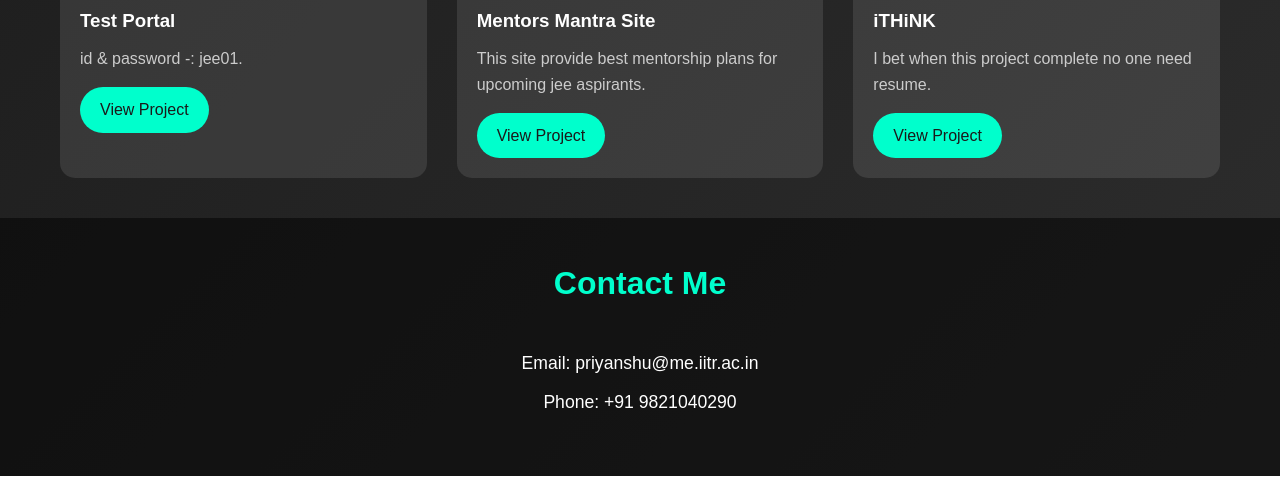
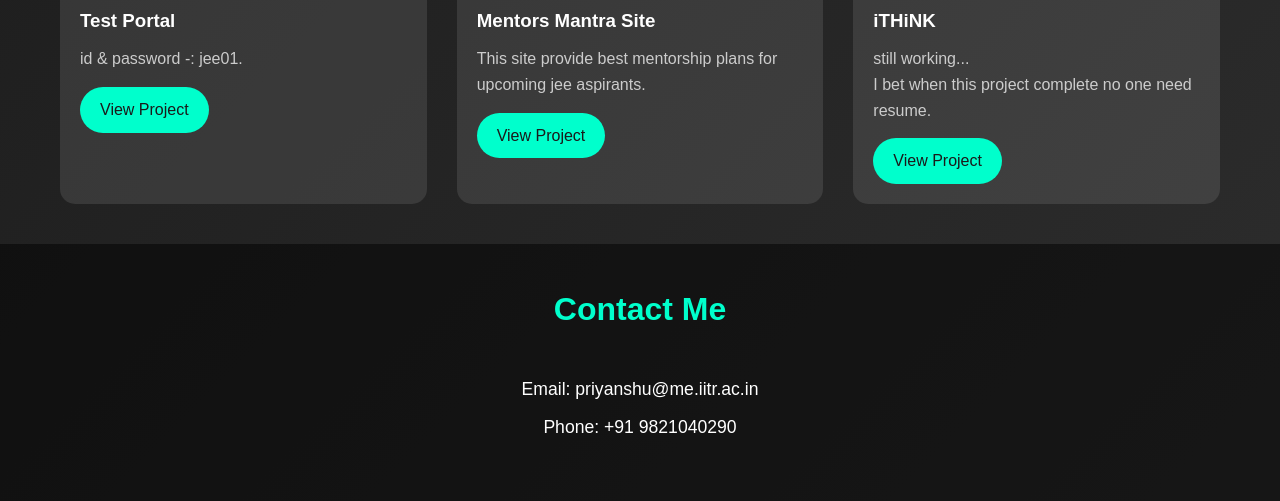
Before and after one commit to i24hour/Noprofile, a plain HTML site: page index.html in a window 1280 px wide. Shown: the part 697-1198 px from the top of the page. Before the commit the page ends 1173 px from the top, so only its background shows below. Drawn offline with Linux system fonts and the light colour scheme.

Commit message:
Update index.html

```diff
--- a/index.html
+++ b/index.html
@@ -215,7 +215,7 @@
             <div class="project-card">
                 <img src="https://firebasestorage.googleapis.com/v0/b/mentorsmantratestportal1.appspot.com/o/PRIYANSHU%2F%E0%A4%B8%E0%A5%8D%E0%A4%95%E0%A5%8D%E0%A4%B0%E0%A5%80%E0%A4%A8%E0%A4%B6%E0%A5%89%E0%A4%9F%202025-04-06%2C%20%E0%A4%AA%E0%A5%82%202.58.17%20%E0%A4%AA%E0%A4%B0.png?alt=media&token=ba38e7d4-c8cb-41cc-a0d2-340c6a551185" alt="iTHiNK Logo" class="project-logo">
                 <h3>iTHiNK</h3>
-                <p>I bet when this project complete no one need resume.</p>
+                <p>still working...<br>I bet when this project complete no one need resume.</p>
                 <a href="https://ithink-hvlw.onrender.com" target="_blank" class="project-link">View Project</a>
             </div>
         </div>
```
